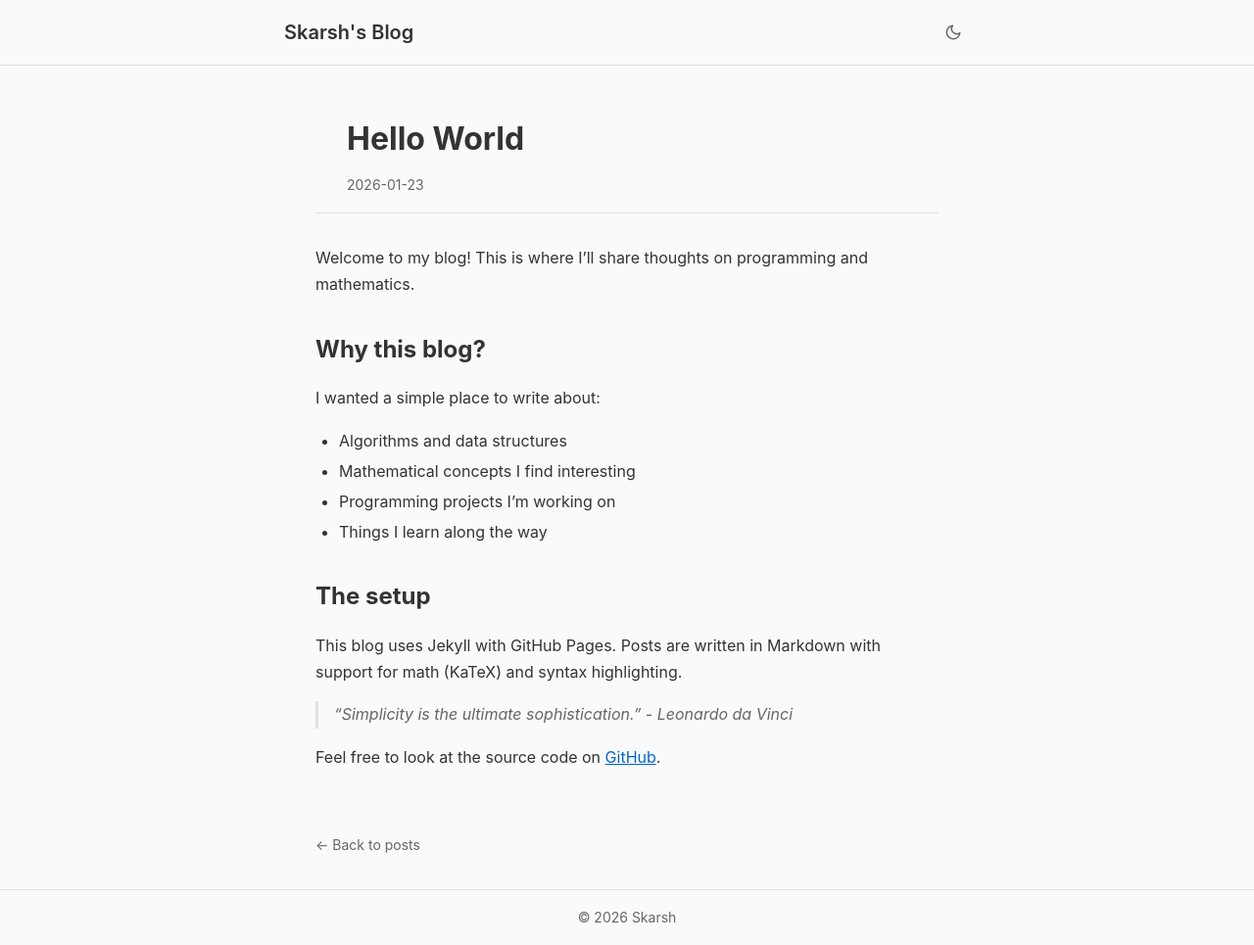
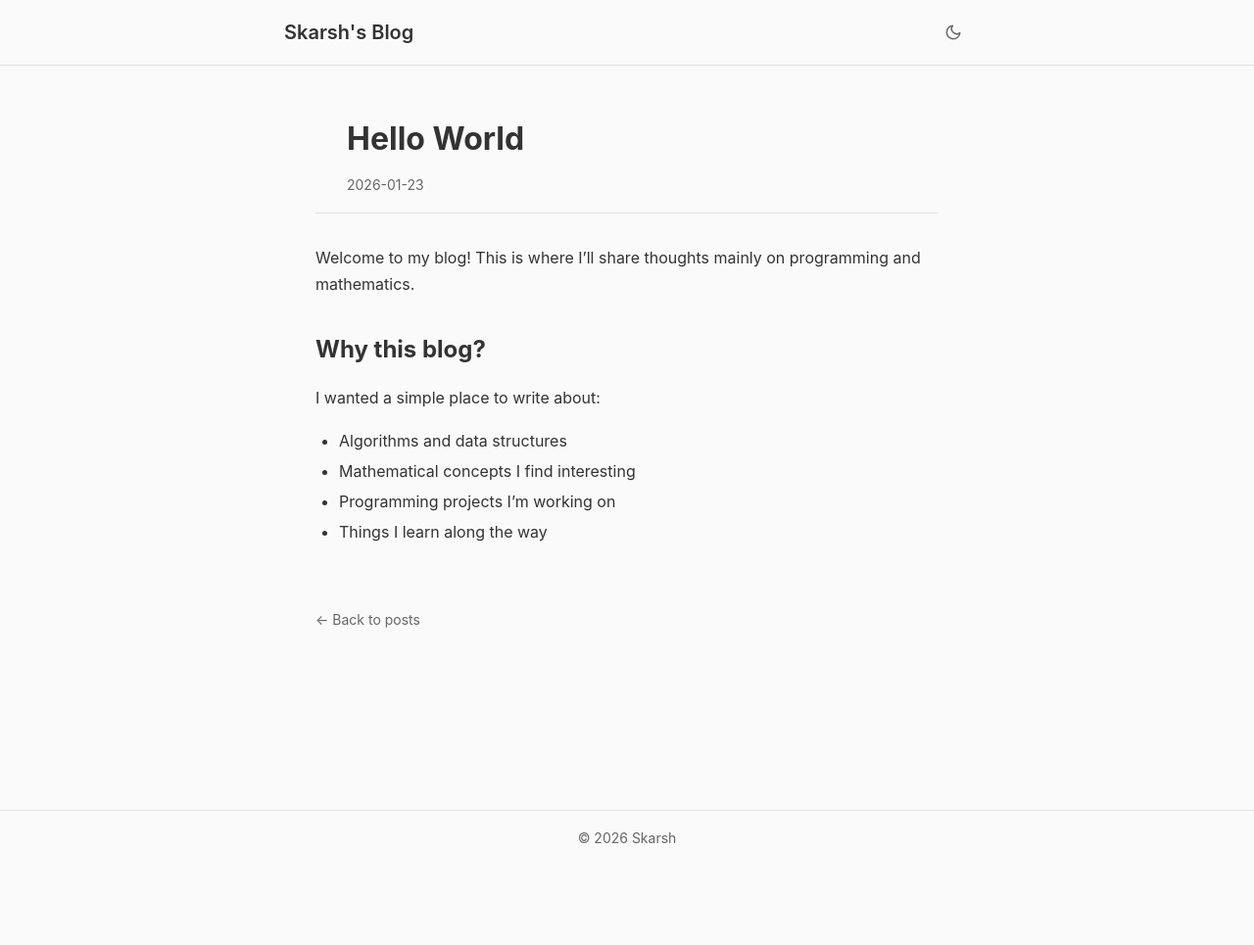
Before and after one commit to Skarsh/skarsh.github.io, a Jekyll site: the page built from _posts/2026-01-23-hello-world.md, in a window 1280 px wide. Shown: the whole page at 98% size. Built offline with Jekyll 4.4.1, drawn with Linux system fonts in a browser that asks for light colours; a style sheet for code colours, icons or effects is not loaded; after the commit the page ends 900 px from its top, so only the background shows below that.

Commit message:
Update hello-world post

```diff
--- a/_posts/2026-01-23-hello-world.md
+++ b/_posts/2026-01-23-hello-world.md
@@ -4,7 +4,7 @@ title: "Hello World"
 date: 2026-01-23
 ---
 
-Welcome to my blog! This is where I'll share thoughts on programming and mathematics.
+Welcome to my blog! This is where I'll share thoughts mainly on programming and mathematics.
 
 ## Why this blog?
 
@@ -14,11 +14,3 @@ I wanted a simple place to write about:
 - Mathematical concepts I find interesting
 - Programming projects I'm working on
 - Things I learn along the way
-
-## The setup
-
-This blog uses Jekyll with GitHub Pages. Posts are written in Markdown with support for math (KaTeX) and syntax highlighting.
-
-> "Simplicity is the ultimate sophistication." - Leonardo da Vinci
-
-Feel free to look at the source code on [GitHub](https://github.com/Skarsh/skarsh.github.io).
```
